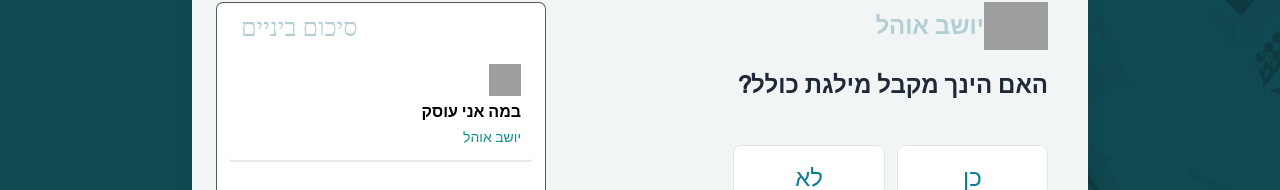
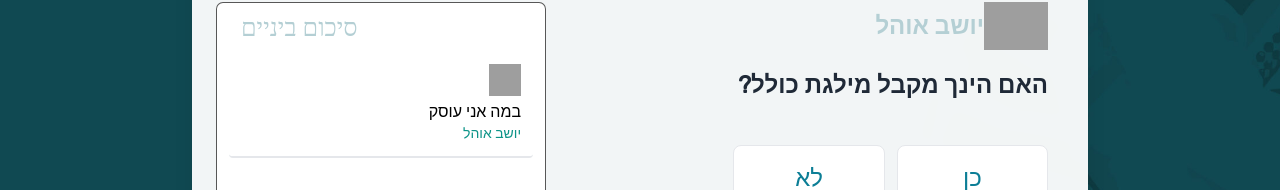
Before and after one commit to moshe-eichler/neki-kapayim, a React (Create React App) app: page / in a window 1280 px wide. Both pictures are taken after a click on the button 972 px from the left and 594 px from the top of the page. Shown: the part 393-583 px from the top of the page. Built offline with nearby package versions, Linux system fonts and the light colour scheme; grey boxes are pictures that could not be loaded.

Commit message:
Update NakiKapayimQuestionnaire.jsx

```diff
--- a/src/components/NakiKapayimQuestionnaire.jsx
+++ b/src/components/NakiKapayimQuestionnaire.jsx
@@ -682,7 +682,7 @@ const NakiKapayimQuestionnaire = () => {
                           />
                           <div className='mt-2 mr-2'>{detail.section}</div>
                         </div>
-                        <div className="text-s font-bold mb-1">{detail.questionText}</div>
+                        <div className="text-s">{detail.questionText}</div>
                         <div className="flex justify-between items-center">
                           <span className="text-sm text-teal-600 font-medium">{detail.answerText}</span>
                           {detail.amount > 0 && (
```
